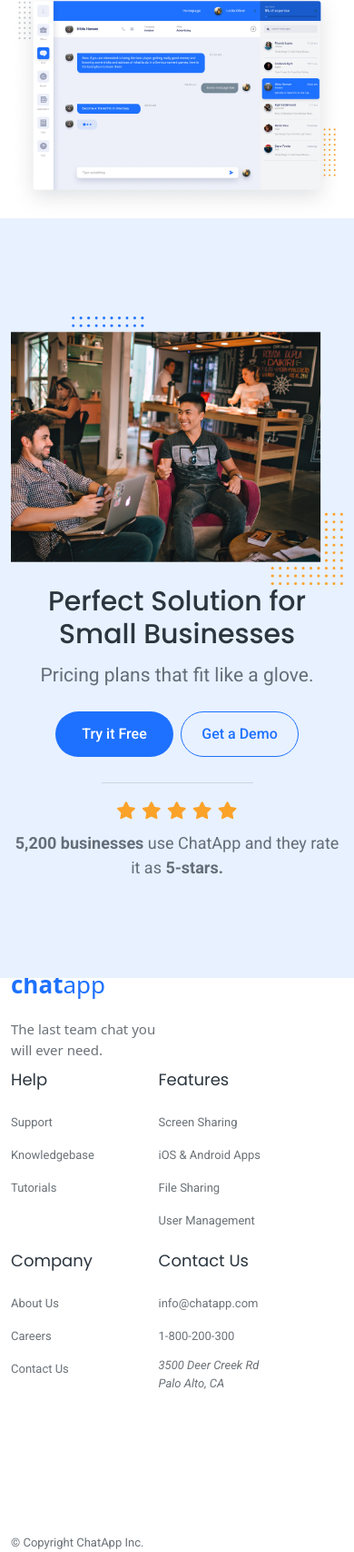
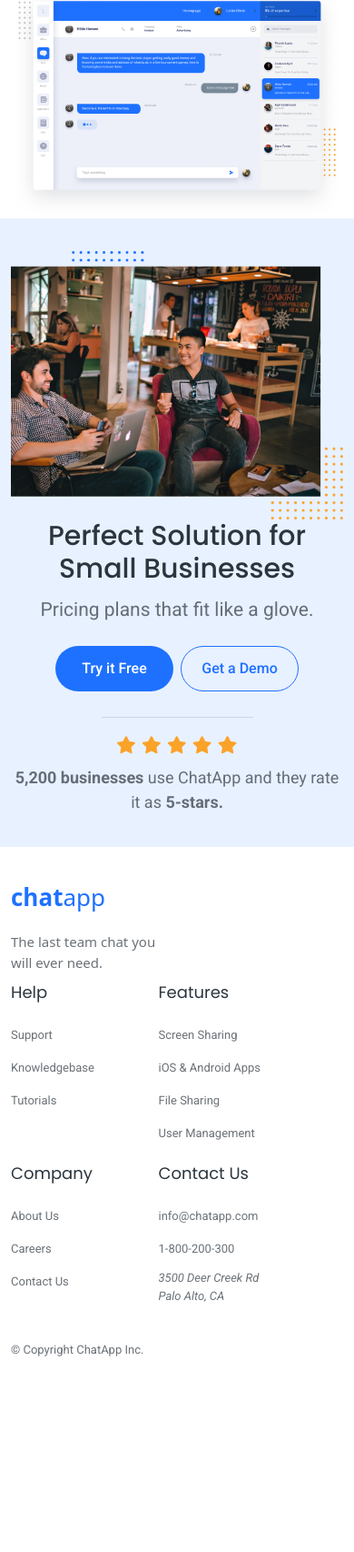
Before and after one commit to AmanPunia-510/chatapp-with-talwind, a website: page index.html in a window 390 px wide. Shown: the part 1388-3094 px from the top of the page at 91% size. After the commit the page ends 2882 px from the top, so only its background shows below. Drawn offline with Linux system fonts and the light colour scheme.

Commit message:
decrese the margin of section three on footer

```diff
--- a/index.html
+++ b/index.html
@@ -108,7 +108,7 @@
 
         <!-- ------------------------------------------------ section 3 --------------------------------------------------------->
 
-        <section class="section3 py-[120px] bg-[#E8F1FF] relative">
+        <section class="section3 py-12 sm:py-[120px] bg-[#E8F1FF] relative">
             <div class="my-container mx-auto px-3 max-w-[1140px] w-full">
                 <div class="row flex flex-wrap flex-row -m-3 items-center">
                     <div class="md:w-7/12 px-3 w-full">
@@ -155,7 +155,7 @@
         </section>
     </main>
 
-    <footer class="sm:mt-[90px]">
+    <footer class="sm:mt-[90px] mt-12">
         <div class="my-container mx-auto px-3 max-w-[1140px] w-full">
             <div class="row flex flex-wrap flex-row -m-3 items-baseline">
                 <div class="col-4 md:w-1/3 w-full px-3">
@@ -245,7 +245,7 @@
             </div>
         </div>
         <div class="my-container mx-auto px-3 max-w-[1140px] w-full">
-            <div class="sub-footer ff-roboto font-[400] text-[13px] text-[#6B7278] mt-[180px]">© Copyright ChatApp Inc.
+            <div class="sub-footer ff-roboto font-[400] text-[13px] text-[#6B7278] mt-16 sm:mt-[180px]">© Copyright ChatApp Inc.
             </div>
         </div>
     </footer>
```
Also changed, not shown: src/output.css.
